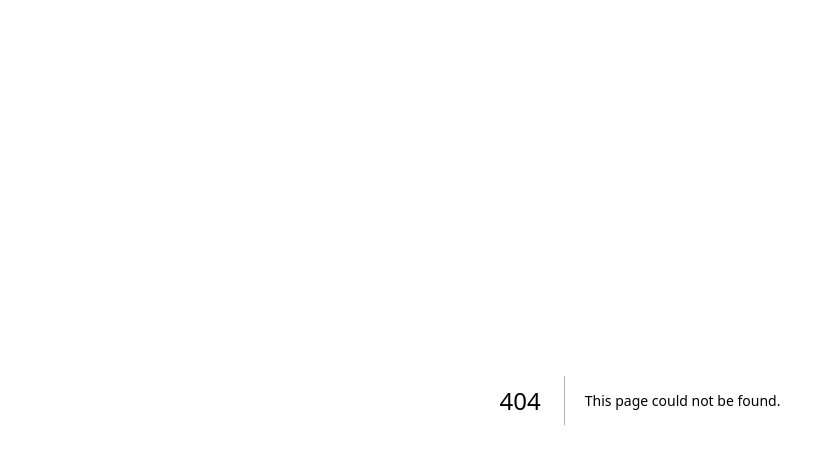
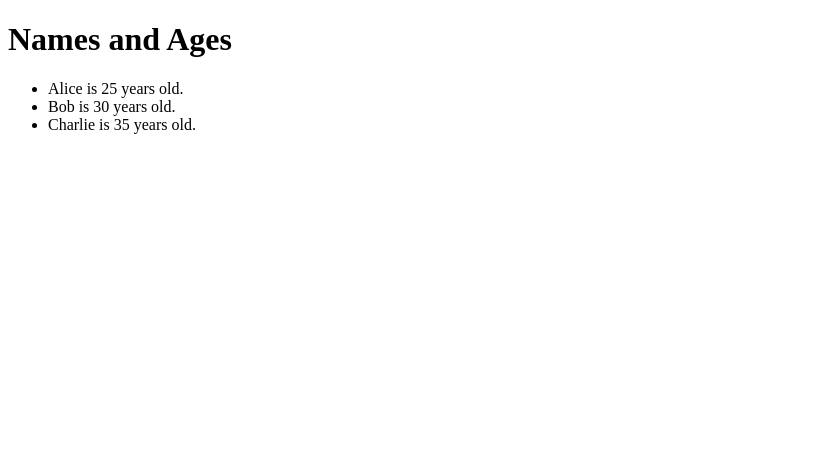
Before and after one commit to Keisuke2/spla3-schedule-app, a Next.js app: page /sample in a window 1280 px wide. Before the commit this address had no page. Shown: the top 464 px of the page, without its empty margins (0-835 px from the left). Built offline with nearby package versions, Linux system fonts and the light colour scheme.

Commit message:
Reactの構文を確認するためのファイル

```diff
--- /dev/null
+++ b/pages/sample.jsx
@@ -0,0 +1,31 @@
+import React from 'react';
+
+function RenderList({ names, ages }) {
+    if (names.length !== ages.length) {
+        return <p>Error: The arrays must have the same length.</p>;
+    }
+
+    return (
+        <ul>
+            {names.map((name, index) => (
+                <li key={index}>
+                    {name} is {ages[index]} years old.
+                </li>
+            ))}
+        </ul>
+    );
+}
+
+function App() {
+    const names = ['Alice', 'Bob', 'Charlie'];
+    const ages = [25, 30, 35];
+
+    return (
+        <div>
+            <h1>Names and Ages</h1>
+            <RenderList names={names} ages={ages} />
+        </div>
+    );
+}
+
+export default App;
```
